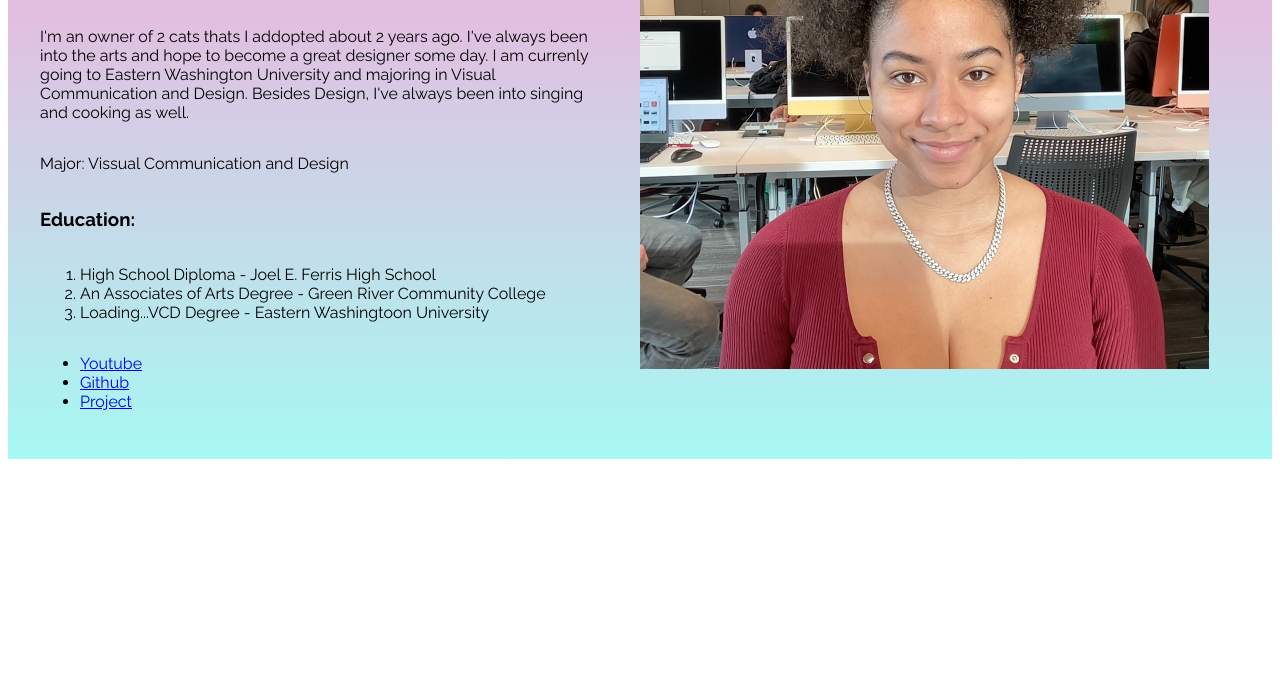
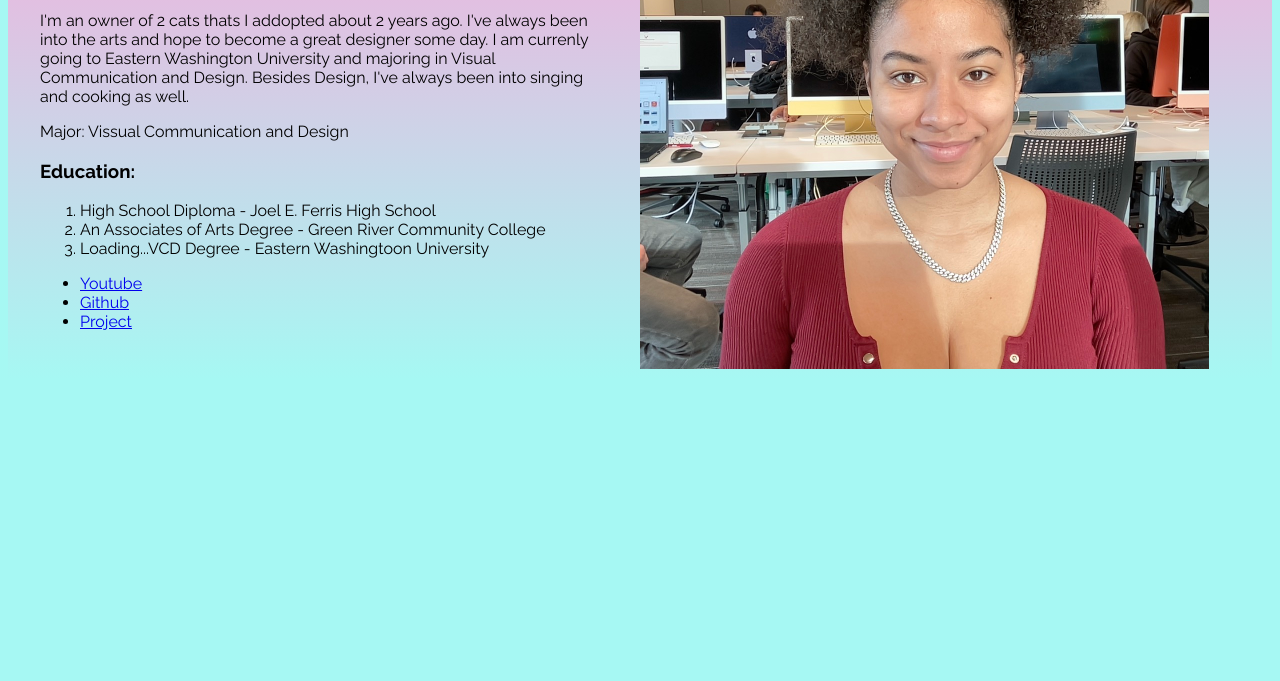
Before and after one commit to Adina29/adina29.github.io, a plain HTML site: page index.html in a window 1280 px wide. Shown: the part 119-800 px from the top of the page. Drawn offline with Linux system fonts and the light colour scheme; a web font is replaced by a local one.

```diff
--- a/style.css
+++ b/style.css
@@ -9,11 +9,13 @@ h1 {
 
 body {
   font-family: "Raleway", sans-serif;
+  background-color:#A6F8F3
 }
 *
 
    main {
      background: gainboro;
+
 
      /* make two columns  */
      display: grid;
@@ -24,13 +26,15 @@ body {
    article {
      background: linear-gradient(#F3AFDC,#A6F8F3);
      padding: 2em;
+     left: 100px
+
 
 
    /*  vert center. horiz center.  */
      display: flex;
      flex-direction: column;
      justify-content: top-center;
-     align-items: left;
+     align-items: right;
    }
 
    aside {
@@ -47,6 +51,7 @@ body {
      /* full height image. Fit to container. No stretching. */
      height: 60vh;
      object-fit: cover;
+
    }
 
 
```
Also changed, not shown: index.html (+1 -0 lines).
